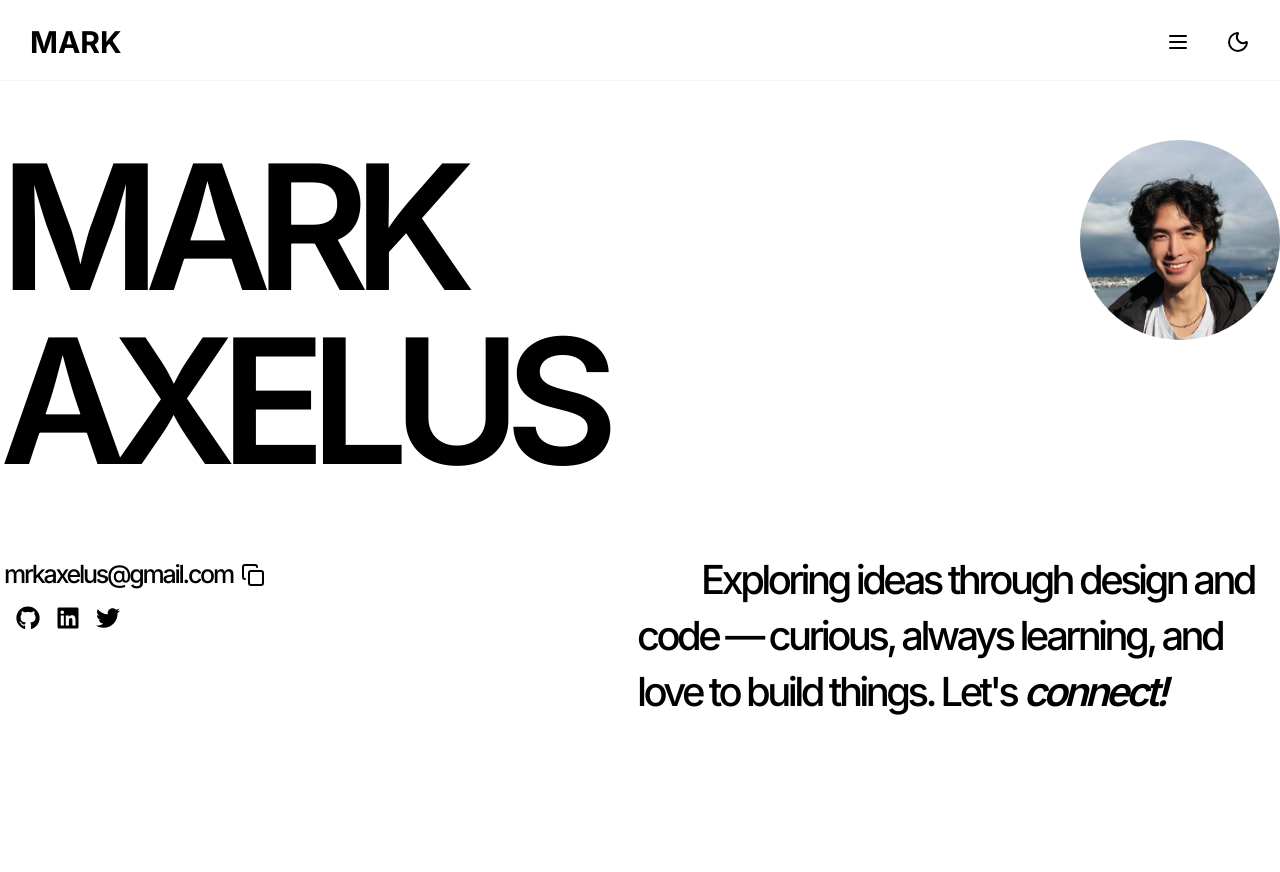
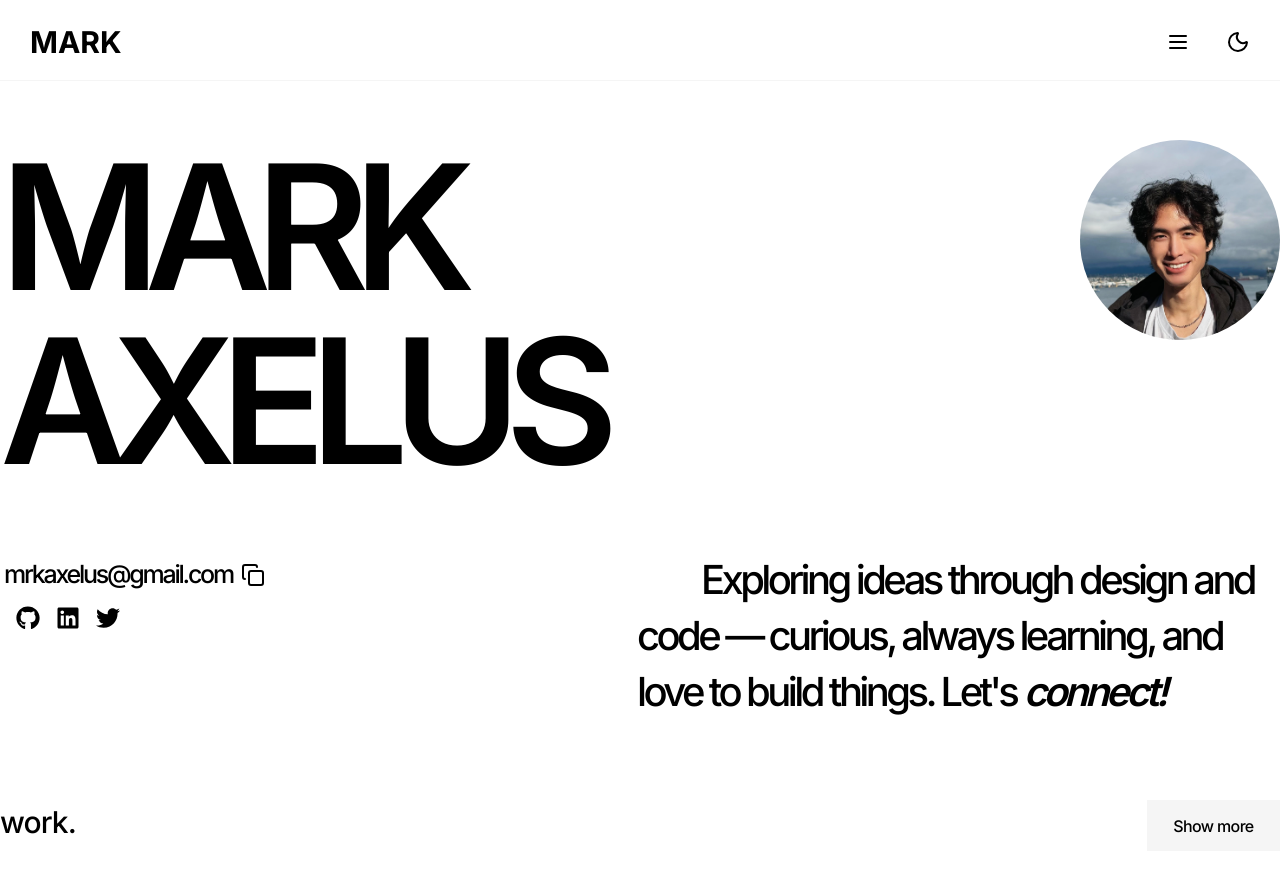
Before and after one commit to markaxelus/portfolio, a Next.js app: page / in a window 1280 px wide. Shown: the top 872 px of the page. Before the commit the page ends 800 px from the top, so only its background shows below. Built offline with nearby package versions, Linux system fonts and the light colour scheme.

Commit message:
initial projects section

```diff
--- a/src/app/page.tsx
+++ b/src/app/page.tsx
@@ -1,9 +1,14 @@
 import Hero from "@/components/Hero"
+import SelectedProjects from "@/components/Projects/SelectedProjects"
 
 export default function Home() {
   return (
     <main className="">
       <Hero/>
+      <SelectedProjects
+        headingText="work."
+        headingClassName="text-[30px] tracking-[-0.03em] font-medium"
+      />
     </main>
   );
 }
--- a/src/components/Projects/SelectedProjects/index.tsx
+++ b/src/components/Projects/SelectedProjects/index.tsx
@@ -1,13 +1,33 @@
-import React from 'react'
-import Link from 'next/link'
-import { projects } from "@/data/projects"
+import React from "react";
+import Link from "next/link";
+import { Project, projects } from "@/data/projects";
 
-const index: React.FC = () => {
-  return (
-    <section className=''>
-      <h1 className="text"></h1>
-    </section>
-  )
+interface SelectedProjectsProps {
+  headingText: string;
+  headingClassName: string;
 }
 
-export default index
+const index = ({ headingText, headingClassName }: SelectedProjectsProps) => {
+  return (
+    <section
+      className="max-w-[1600px] w-full mx-auto
+          h-[100vh]
+          px-[20px] md:px-[30px] lg:px-0
+          flex flex-col md:justify-between
+          gap-12 md:gap-6"
+    >
+      <div className="flex justify-between">
+        <h1 className={`${headingClassName}`}>{headingText}</h1>
+        <Link href='/works'
+          className="bg-[rgb(245,245,245)] w-[133px] h-[51px] "
+        >
+          <button className=" w-full h-full tracking-[-0.04em] font-medium">
+            Show more
+          </button>
+        </Link>
+      </div>
+    </section>
+  );
+};
+
+export default index;
```
